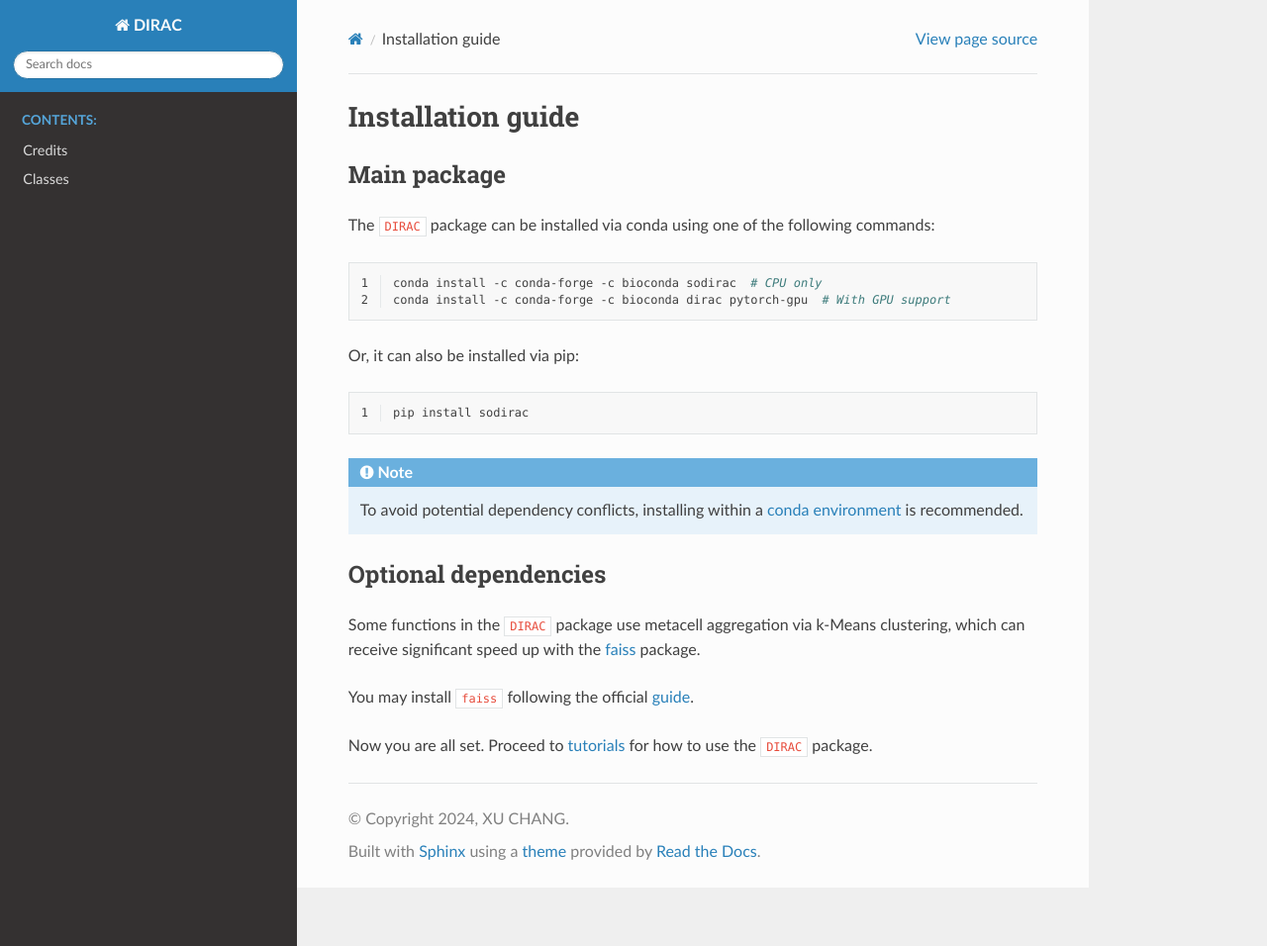
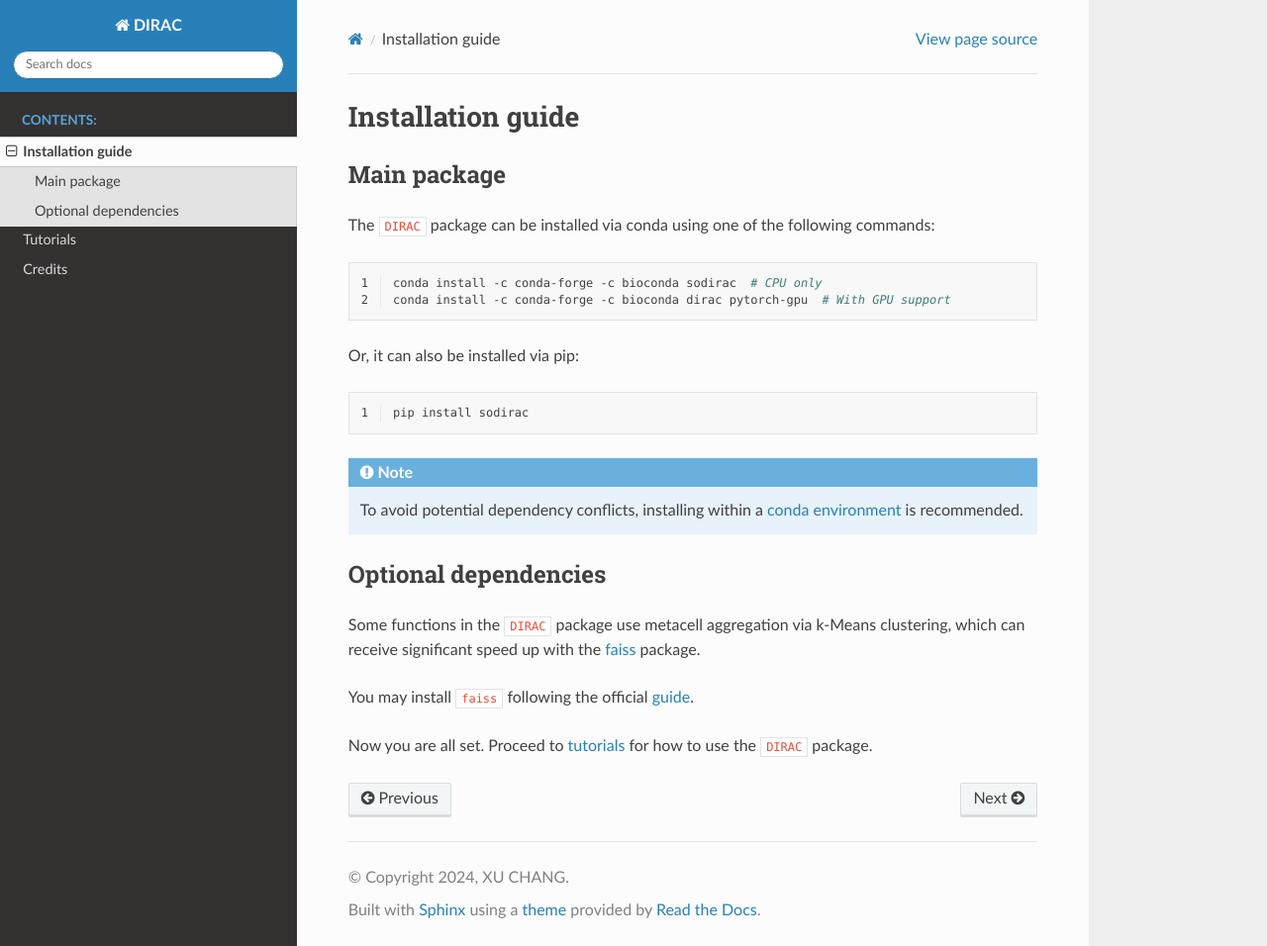
Before and after one commit to EsdenRun/DIRAC, a Sphinx documentation site: the page built from docs/source/install.rst, in a window 1280 px wide and 956 px high. Shown: the whole window at 99% size. Built offline with Sphinx 7.4.7 and the Read the Docs theme 3.1.0, drawn with Linux system fonts in a browser that asks for light colours; pages that are not in the unit, such as notebooks, are missing from menus.

Commit message:
Update index.rst

```diff
--- a/docs/source/index.rst
+++ b/docs/source/index.rst
@@ -32,12 +32,11 @@ For more details about the DIRAC framework, please check out our `publication <h
    :maxdepth: 2
    :caption: Contents:
 
-   install.rds
-   tutorials.rds
+   install
+   tutorials
    data
    api
    release
    dev
    credits
    _contributors
-   classes
```
